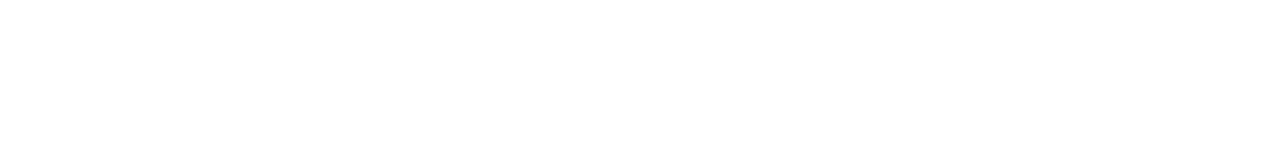
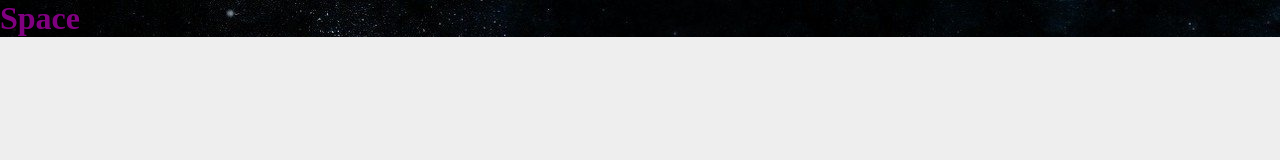
Before and after one commit to akijakya/reddit-clone, a website: page public/views/reddit-front.html in a window 1280 px wide. Drawn offline with Linux system fonts and the light colour scheme.

Commit message:
started to work on the banner

```diff
--- a/public/assets/style.css
+++ b/public/assets/style.css
@@ -0,0 +1,13 @@
+body {
+    margin: 0;
+    background-color: #eeeeee;
+}
+
+header {
+    margin: 0;
+    background-image: url("banner/bannerBackgroundImage_zdpd5qpvi3f01.jpg");
+}
+
+header h1 {
+    color: purple;
+}
--- a/public/views/reddit-front.html
+++ b/public/views/reddit-front.html
@@ -5,8 +5,12 @@
     <meta http-equiv="X-UA-Compatible" content="ie=edge">
     <title>Reddit</title>
     <link rel="stylesheet" href="../assets/style.css">
+    <!-- <link rel="stylesheet" href="http://127.0.0.1:5500/reddit-clone/public/assets/style.css?_cacheOverride=1573739477555"> -->
 </head>
 <body>
+    <header>
+        <h1>Space</h1>
+    </header>
     <script src="../controllers/frontend.js"></script>
 </body>
 </html>
```
Also changed, not shown: public/assets/banner/Reddit_logo_Snoo.png (added), public/assets/banner/bannerBackgroundImage_zdpd5qpvi3f01.jpg (added).
